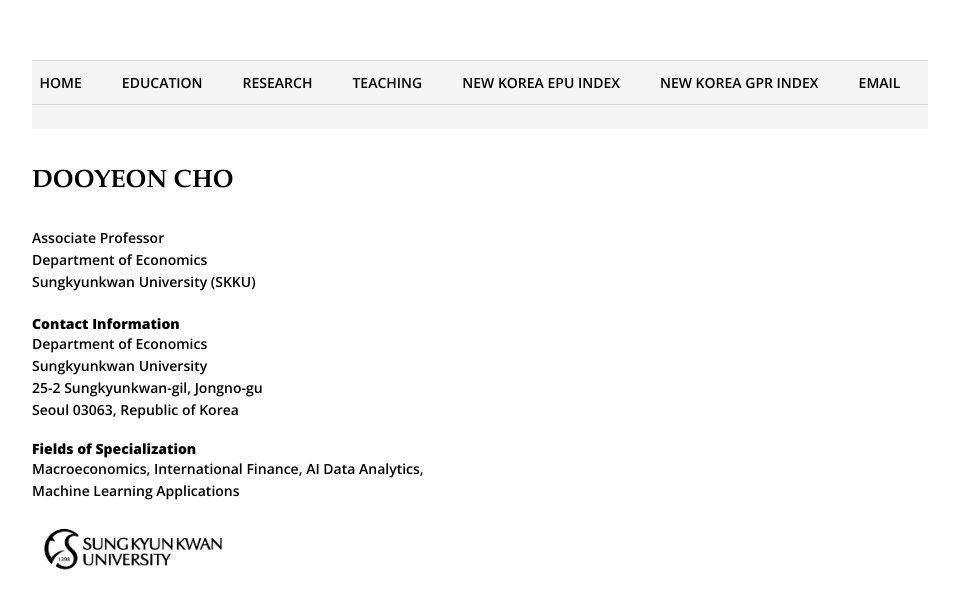
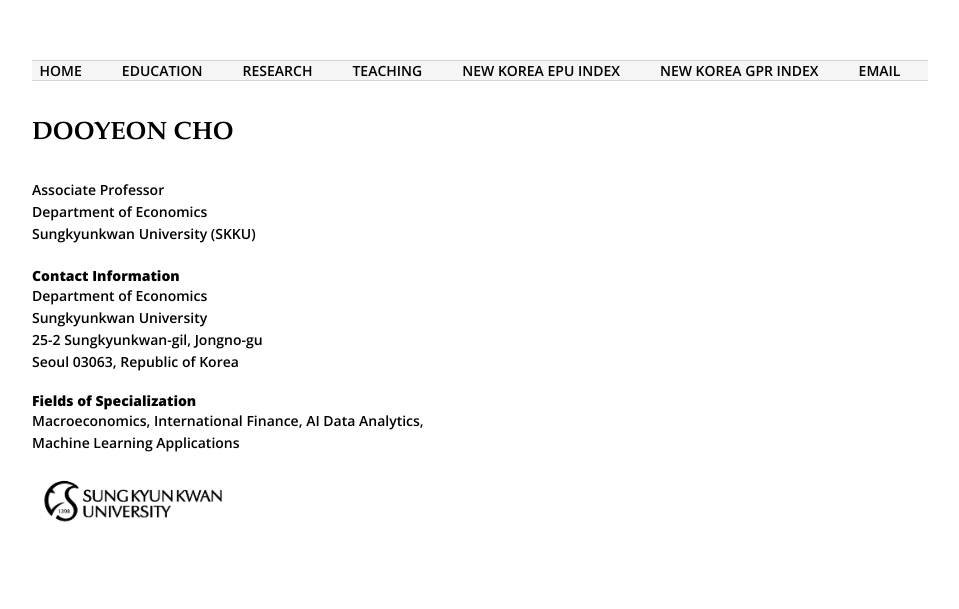
Before and after one commit to dooyeoncho/dooyeoncho.github.io, a Jekyll site: the page built from index.html, in a window 1280 px wide. Shown: the top 609 px of the page, without its empty margins (160-1119 px from the left). Built offline with Jekyll 4.4.1, drawn with Linux system fonts in a browser that asks for light colours.

Commit message:
Update default.html

```diff
--- a/_layouts/default.html
+++ b/_layouts/default.html
@@ -8,12 +8,13 @@
 <style>
 footer {
   background-color: #f5f5f5;
-  padding: 12px 0; /* add vertical space around the menu */
+  margin: 0;
+  padding: 0; /* 🧼 remove extra space below */
 }
 
 footer ul {
   list-style: none;
-  padding: 0;
+  padding: 15px 0;  /* ✅ this controls the height of the gray bar */
   margin: 0 auto;
   display: flex;
   flex-wrap: nowrap;
```
